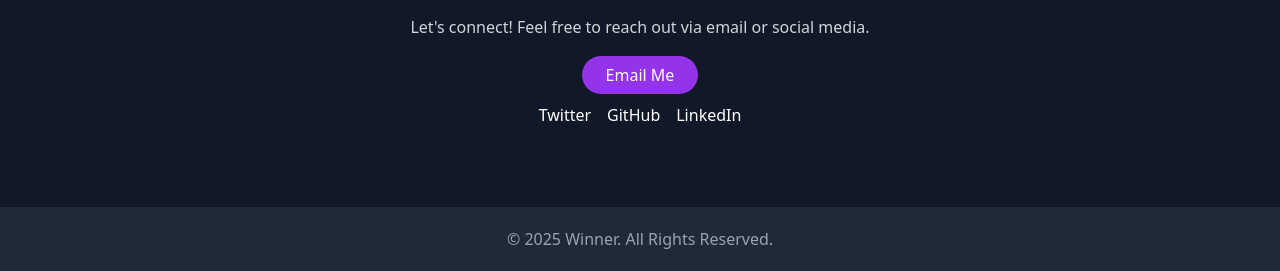
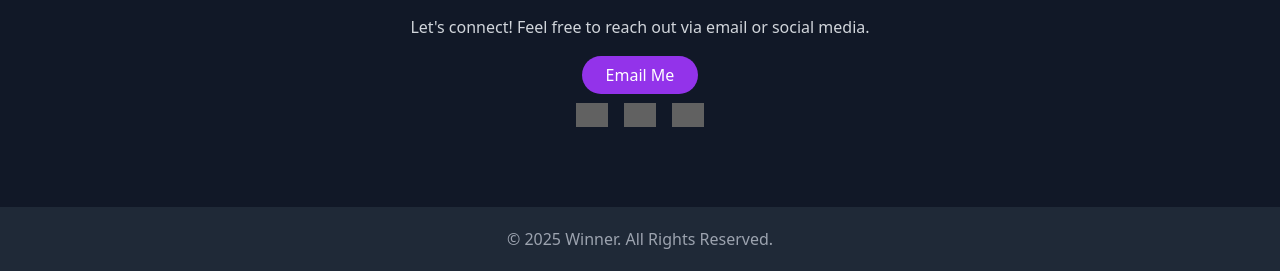
Before and after one commit to winnerdebest/portfolio, a Django app: page / in a window 1280 px wide. Shown: the part 1753-2024 px from the top of the page. Run offline with Django 5.2, Linux system fonts and the light colour scheme; data that the repository does not hold is empty; some libraries are stand-ins or nearby versions; grey boxes are pictures that could not be loaded.

Commit message:
Update in models and fix design flaw

```diff
--- a/main/models.py
+++ b/main/models.py
@@ -8,13 +8,12 @@ class Project(models.Model):
     slug = models.SlugField(unique=True, blank=True)
     short_description = models.CharField(max_length=155, blank=True)
     description = models.TextField()
-    preview_image = models.ImageField(upload_to='projects/previews/')
     if settings.USE_CLOUDINARY:
         preview_image = CloudinaryField('projects/previews/', transformation=[
                 {'width': 800, 'height': 800, 'crop': 'limit', 'quality': 'auto', 'fetch_format': 'webp'}
             ], default='static/images/Screenshot_21.png')
     else:
-        image = models.ImageField(upload_to='products/', blank=True, null=True)
+        preview_image = models.ImageField(upload_to='projects/previews/', blank=True, null=True)
     technologies = models.TextField(help_text="Enter technologies separated by commas")
     images = models.ManyToManyField('ProjectImage', related_name='project_images', blank=True,)
     project_link = models.URLField()
@@ -36,7 +35,7 @@ class ProjectImage(models.Model):
     if settings.USE_CLOUDINARY:
         image = CloudinaryField('projects/images/', transformation=[
                 {'width': 800, 'height': 800, 'crop': 'limit', 'quality': 'auto', 'fetch_format': 'webp'}
-            ], default='static/Oil_and_GAS.jpg')
+            ], default='static/images/Screenshot_21.png')
     else:
         image = models.ImageField(upload_to='projects/images/', blank=True, null=True)
 
--- a/templates/index.html
+++ b/templates/index.html
@@ -1,11 +1,16 @@
 {% load static %}
 <!DOCTYPE html>
+
 <html lang="en">
 <head>
     <meta charset="UTF-8">
     <meta name="viewport" content="width=device-width, initial-scale=1.0">
     <meta name="description" content="Winner's Portfolio - Full-Stack Developer specializing in Python, Django, and Tailwind CSS.">
     <meta name="keywords" content="Full-Stack Developer, Python, Django, Tailwind CSS, Web Development">
+    <link rel="apple-touch-icon" sizes="180x180" href="{% static 'apple-touch-icon.png' %}">
+    <link rel="icon" type="image/png" sizes="32x32" href="{% static 'favicon-32x32.png' %}">
+    <link rel="icon" type="image/png" sizes="16x16" href="{% static 'favicon-16x16.png' %}">
+    <link rel="manifest" href="/site.webmanifest">
     <meta name="author" content="Winner">
     <title>Winner's Portfolio</title>
     <script src="https://cdn.tailwindcss.com"></script>
@@ -83,17 +88,19 @@
     </section>
 
     <!-- Contact Section -->
+    <!-- Contact Section -->
     <section id="contact" class="p-10 text-center">
         <h2 class="text-3xl font-bold text-purple-400">Contact</h2>
         <p class="mt-4 text-gray-300">Let's connect! Feel free to reach out via email or social media.</p>
         <br>
-        <a href="mailto:winner@example.com" class="mt-4 px-6 py-2 bg-purple-600 rounded-full hover:bg-purple-700">Email Me</a>
+        <a href="mailto:winnerbrown9@gmail.com" class="mt-4 px-6 py-2 bg-purple-600 rounded-full hover:bg-purple-700">Email Me</a>
         <div class="mt-4 flex justify-center space-x-4">
-            <a href="https://twitter.com/winner" class="hover:text-purple-400">Twitter</a>
-            <a href="https://github.com/winner" class="hover:text-purple-400">GitHub</a>
-            <a href="https://linkedin.com/in/winner" class="hover:text-purple-400">LinkedIn</a>
+            <a href="https://x.com/dat_poketguy" target="_blank"><img src="https://cdn.jsdelivr.net/npm/simple-icons@v8/icons/x.svg" alt="X" class="w-8 invert"></a>
+            <a href="https://github.com/winnerdebest" target="_blank"><img src="https://cdn.jsdelivr.net/npm/simple-icons@v8/icons/github.svg" alt="GitHub" class="w-8 invert"></a>
+            <a href="https://linkedin.com/in/winner-orluvictor-944175333" target="_blank"><img src="https://cdn.jsdelivr.net/npm/simple-icons@v8/icons/linkedin.svg" alt="LinkedIn" class="w-8 invert"></a>
         </div>
     </section>
+
 
     <!-- Footer -->
     <footer class="p-5 bg-gray-800 text-center mt-10">
```
Also changed, not shown: templates/projects/projects.html (+7 -3 lines), main/migrations/0006_alter_project_preview_image_alter_projectimage_image.py (added).
